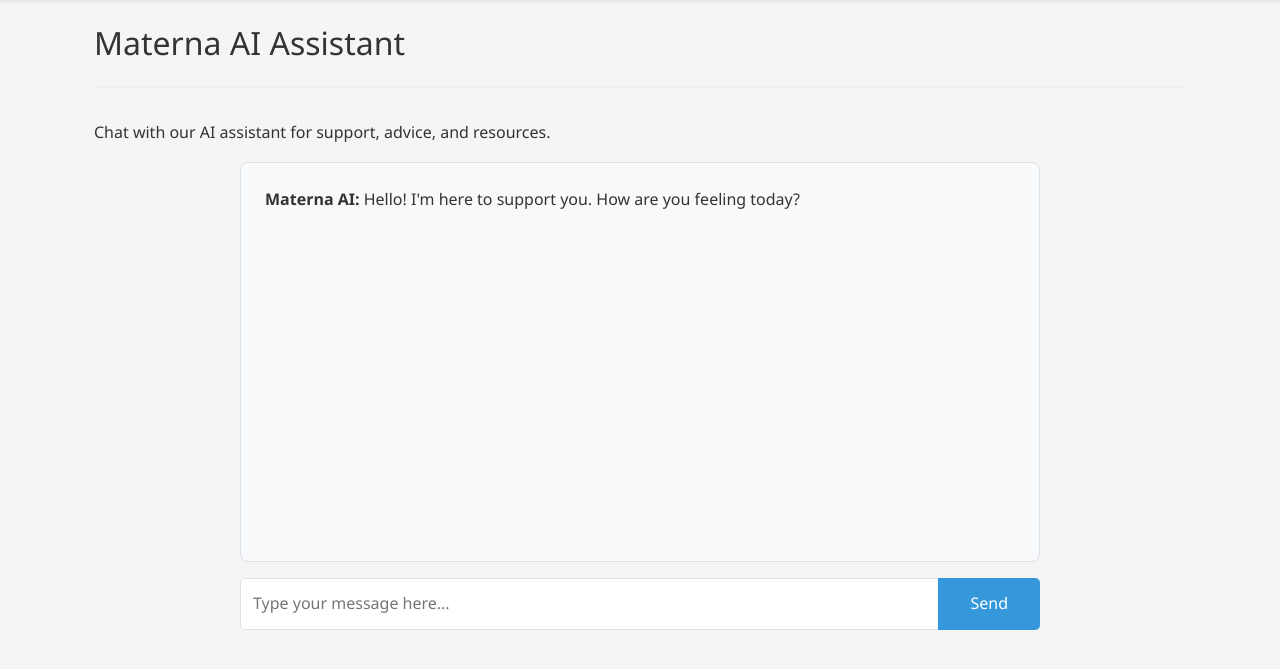
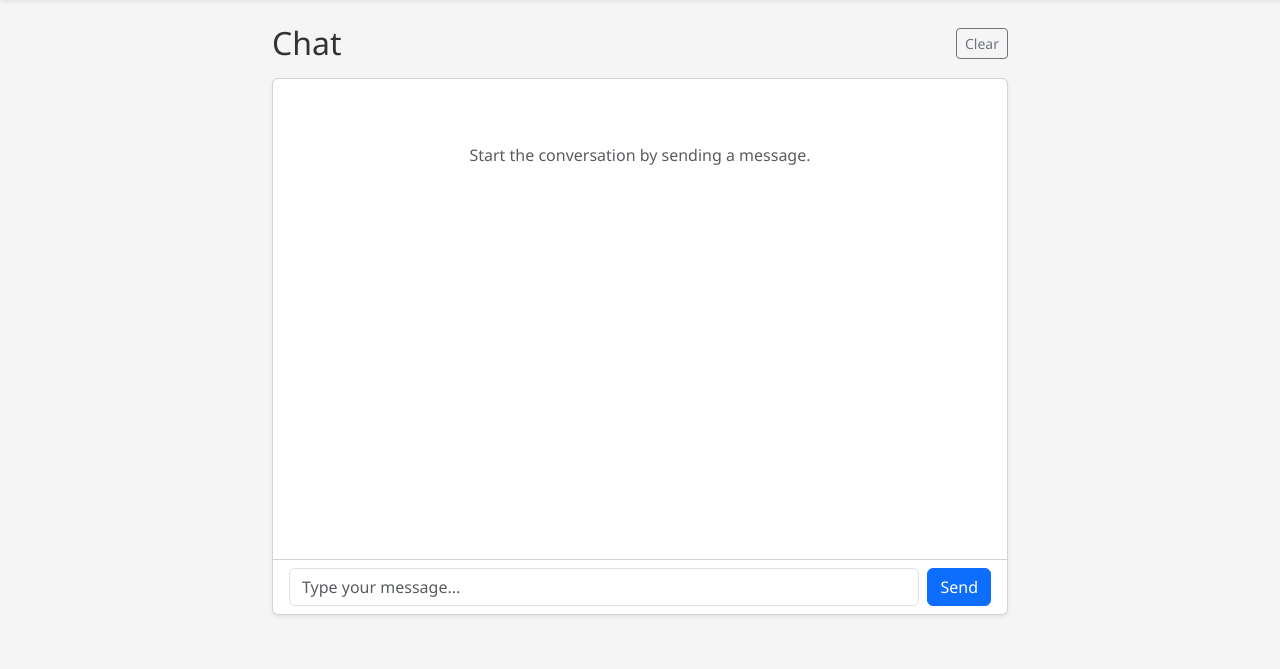
Before and after one commit to nsakib1017/llm_ppd, a Django app: page /chat/ in a window 1280 px wide. Shown: the part 58-727 px from the top of the page. Run offline with Django 5.2, Linux system fonts and the light colour scheme.

Commit message:
added chat

```diff
--- a/requirements.txt
+++ b/requirements.txt
@@ -1,3 +1,9 @@
 asgiref
 django
 sqlparse
+
+
+
+
+
+requests
--- a/web/templates/chat.html
+++ b/web/templates/chat.html
@@ -3,36 +3,72 @@
 {% block title %}Materna AI - Materna Minds{% endblock %}
 
 {% block content %}
-<div class="container">
-    <div class="page-header">
-        <h2>Materna AI Assistant</h2>
+<div class="row justify-content-center">
+  <div class="col-lg-8">
+
+    <div class="d-flex align-items-center justify-content-between mb-3">
+      <h2 class="m-0">Chat</h2>
+
+      <form method="post" action="{% url 'chat_clear' %}">
+        {% csrf_token %}
+        <button class="btn btn-outline-secondary btn-sm" type="submit">
+          Clear
+        </button>
+      </form>
     </div>
 
-    <div class="content-section">
-        <p>Chat with our AI assistant for support, advice, and resources.</p>
+    <div class="card shadow-sm">
+      <div class="card-body" style="height: 60vh; overflow-y: auto;">
+        {% if messages %}
+          {% for m in messages %}
+            {% if m.role == "user" %}
+              <div class="d-flex justify-content-end mb-3">
+                <div class="bg-primary text-white p-3 rounded-3" style="max-width: 80%;">
+                  <div class="small opacity-75 mb-1">You</div>
+                  <div style="white-space: pre-wrap;">{{ m.content }}</div>
+                </div>
+              </div>
+            {% else %}
+              <div class="d-flex justify-content-start mb-3">
+                <div class="bg-light border p-3 rounded-3" style="max-width: 80%;">
+                  <div class="small text-muted mb-1">Assistant</div>
+                  <div style="white-space: pre-wrap;">{{ m.content }}</div>
+                </div>
+              </div>
+            {% endif %}
+          {% endfor %}
+        {% else %}
+          <div class="text-center text-muted py-5">
+            Start the conversation by sending a message.
+          </div>
+        {% endif %}
+      </div>
 
-        <div class="chat-container">
-            <div class="chat-messages" id="chatMessages">
-                <div class="message ai-message">
-                    <p><strong>Materna AI:</strong> Hello! I'm here to support you. How are you feeling today?</p>
-                </div>
-            </div>
+      <div class="card-footer bg-white">
+        <form method="post" class="d-flex gap-2" autocomplete="off">
+          {% csrf_token %}
 
-            <div class="chat-input-section">
-                <form method="post" id="chatForm">
-                    {% csrf_token %}
-                    <div class="input-group">
-                        <input type="text"
-                               name="message"
-                               id="messageInput"
-                               placeholder="Type your message here..."
-                               class="chat-input"
-                               autocomplete="off">
-                        <button type="submit" class="btn-send">Send</button>
-                    </div>
-                </form>
-            </div>
-        </div>
+          <input
+            type="text"
+            name="message"
+            class="form-control"
+            placeholder="Type your message..."
+            required
+          />
+
+          <button class="btn btn-primary" type="submit" {% if is_sending %}disabled{% endif %}>
+            {% if is_sending %}Sending...{% else %}Send{% endif %}
+          </button>
+        </form>
+
+        {% if error %}
+          <div class="alert alert-danger mt-3 mb-0">
+            {{ error }}
+          </div>
+        {% endif %}
+      </div>
     </div>
+
+  </div>
 </div>
 {% endblock %}
--- a/web/urls.py
+++ b/web/urls.py
@@ -8,5 +8,6 @@ urlpatterns = [
     path("questionnaire/", views.questionnaire, name="questionnaire"),  # /questioneer/
     path("medication/", views.medication, name="medication"),  # /daily-meds/
     path("history/", views.history, name="history"),  # /mood-statistics/
-    path("chat/", views.chat, name="chat"),  # /materna-ai/
+    path("chat/", views.chat, name="chat"),
+    path("chat/clear/", views.chat_clear, name="chat_clear"),
 ]
--- a/web/views.py
+++ b/web/views.py
@@ -1,4 +1,76 @@
 from django.shortcuts import render
+from django.shortcuts import render, redirect
+from django.views.decorators.http import require_http_methods
+import requests
+import json
+
+SESSION_KEY = "chat_messages"
+
+def _get_messages(request):
+    msgs = request.session.get(SESSION_KEY, [])
+    if not isinstance(msgs, list):
+        msgs = []
+    return msgs
+
+def _set_messages(request, msgs):
+    request.session[SESSION_KEY] = msgs
+    request.session.modified = True
+
+def call_llm_ollama(user_text, history):
+    """
+    Calls Ollama chat endpoint:
+    https://github.com/ollama/ollama/blob/main/docs/api.md
+    """
+    url = "http://localhost:11434/api/chat"
+    payload = {
+        "model": "llama3.1",  # change to whatever you pulled in Ollama
+        "messages": history + [{"role": "user", "content": user_text}],
+        "stream": False,
+    }
+
+    r = requests.post(url, json=payload, timeout=60)
+    r.raise_for_status()
+    data = r.json()
+
+    # Ollama returns: {"message": {"role": "assistant", "content": "..."} , ...}
+    return data["message"]["content"]
+
+@require_http_methods(["GET", "POST"])
+def chat(request):
+    messages = _get_messages(request)
+    error = None
+
+    if request.method == "POST":
+        user_text = (request.POST.get("message") or "").strip()
+        if not user_text:
+            return redirect("chat")
+
+        # append user message
+        messages.append({"role": "user", "content": user_text})
+        _set_messages(request, messages)
+
+        try:
+            assistant_text = call_llm_ollama(user_text, messages[:-1])  # history excludes the last user msg
+            messages.append({"role": "assistant", "content": assistant_text})
+            _set_messages(request, messages)
+        except requests.RequestException as e:
+            error = f"LLM request failed: {e}"
+        except (KeyError, ValueError, json.JSONDecodeError) as e:
+            error = f"LLM response parse failed: {e}"
+
+    return render(request, "chat.html", {
+        "messages": messages,
+        "error": error,
+        "is_sending": False,
+    })
+
+@require_http_methods(["POST"])
+def chat_clear(request):
+    _set_messages(request, [])
+    return redirect("chat")
+
+
+
 
 def home(request):
     return render(request, 'home.html')
```
Also changed, not shown: db.sqlite3.
